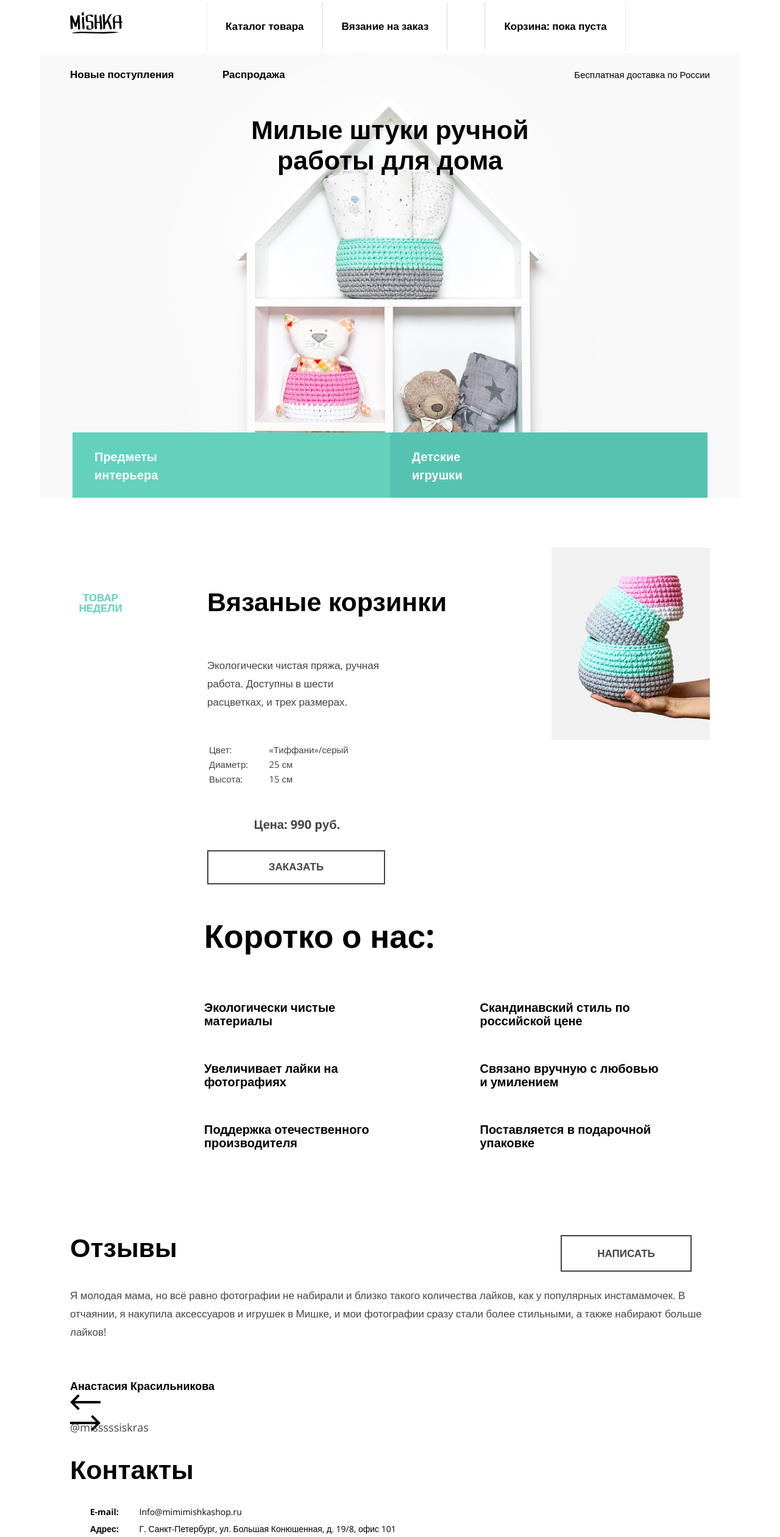
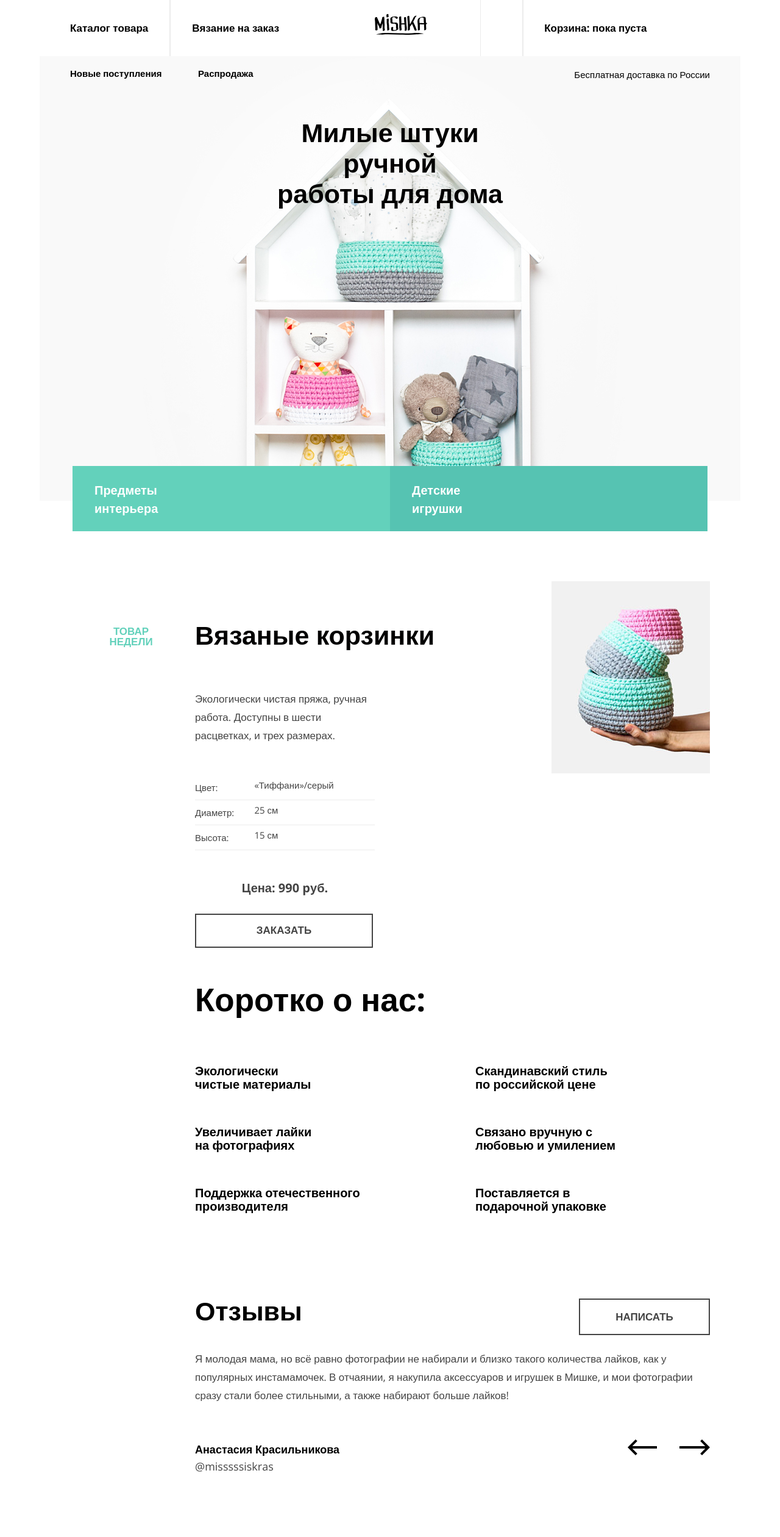
Before and after one commit to NastyaBy/1179703-mishka-20, a plain HTML site: page source/index.html in a window 1280 px wide. Shown: the top 2520 px of the page at 61% size. Drawn offline with nearby package versions, Linux system fonts and the light colour scheme; files that its build step writes are made by us from their sources.

Commit message:
Доделала адаптивные сетки для страниц index.html и catalog.html

```diff
--- a/source/index.html
+++ b/source/index.html
@@ -17,10 +17,13 @@
     Открыть меню
   </button>
   <nav class="header__nav">
-    <a class="header__nav-link header__nav-link--catalog" href="catalog.html" aria-label="Каталог товара">Каталог товара</a>
-    <a class="header__nav-link header__nav-link--form" href="form.html" aria-label="Вязание на заказ">Вязание на заказ</a>
+    <a class="header__nav-link header__nav-link--catalog" href="catalog.html" aria-label="Каталог товара">Каталог
+      товара</a>
+    <a class="header__nav-link header__nav-link--form" href="form.html" aria-label="Вязание на заказ">Вязание на
+      заказ</a>
     <a class="header__nav-link header__nav-link--search" href="#" aria-label="Поиск по сайту">Поиск по сайту</a>
-    <a class="header__nav-link header__nav-link--basket" href="#" aria-label="Корзина: пока пуста">Корзина: пока пуста</a>
+    <a class="header__nav-link header__nav-link--basket" href="#" aria-label="Корзина: пока пуста">Корзина: пока
+      пуста</a>
     <a class="header__nav-link header__nav-link--new" href="#" aria-label="Новые поступления">Новые поступления</a>
     <a class="header__nav-link header__nav-link--sale" href="#" aria-label="Распродажа">Распродажа</a>
 
@@ -31,7 +34,7 @@
 <main class="main">
   <h1 class="visually-hidden">Мишка</h1>
   <section class="intro">
-    <h2 class="intro__title intro__title--bg">Милые штуки ручной<br/> работы для дома</h2>
+    <h2 class="intro__title intro__title--bg">Милые штуки<br/> ручной<br/> работы для дома</h2>
     <a class="intro__item intro__item--bg1" href="#" aria-label="Предметы интерьера">
       Предметы интерьера
       <svg class="intro__item-picture" width="40" height="62" fill="none" xmlns="http://www.w3.org/2000/svg">
@@ -63,16 +66,16 @@
       размерах.</p>
     <table class="hot-product__item-table">
       <tr class="hot-product__table-row">
-        <th class="hot-product__row-title">Цвет:</th>
-        <td class="hot-product__row-description">«Тиффани»/серый</td>
+        <th class="hot-product__title">Цвет:</th>
+        <td class="hot-product__description">«Тиффани»/серый</td>
       </tr>
       <tr class="hot-product__table-row">
-        <th class="hot-product__row-title">Диаметр:</th>
-        <td class="hot-product__row-description">25 см</td>
+        <th class="hot-product__title">Диаметр:</th>
+        <td class="hot-product__description">25 см</td>
       </tr>
       <tr>
-        <th class="hot-product__row-title">Высота:</th>
-        <td class="hot-product__row-description">15 см</td>
+        <th class="hot-product__title">Высота:</th>
+        <td class="hot-product__description">15 см</td>
       </tr>
     </table>
     <img class="hot-product__item-picture" src="./img/knitted-basket-mobile.jpg" width="260" height="315" alt=""/>
@@ -84,22 +87,22 @@
     <h2 class="features__title">Коротко о нас:</h2>
     <ul class="features__list">
       <li class="features__item">
-        Экологически чистые материалы
+        Экологически<br/> чистые материалы
       </li>
       <li class="features__item">
-        Скандинавский стиль по российской цене
+        Скандинавский стиль<br/> по российской цене
       </li>
       <li class="features__item">
-        Увеличивает лайки на фотографиях
+        Увеличивает лайки<br/> на фотографиях
       </li>
       <li class="features__item">
-        Связано вручную с любовью и умилением
+        Связано вручную с<br/> любовью и умилением
       </li>
       <li class="features__item">
         Поддержка отечественного производителя
       </li>
       <li class="features__item">
-        Поставляется в подарочной упаковке
+        Поставляется в<br/> подарочной упаковке
       </li>
     </ul>
   </section>
@@ -115,6 +118,7 @@
       <strong class="comment__item-name">Анастасия Красильникова</strong>
       <a class="comment__item-email" href="#" aria-label="@misssssiskras">@misssssiskras</a>
     </div>
+    <div class="comment__navigation">
       <button class="button comment__item-button" type="button">Дальше
         <svg class="arrow-back" width="50" height="26" fill="none" xmlns="http://www.w3.org/2000/svg">
           <path d="M50 11H7.7l8.1-8.2L13 0 0 13l13 13 2.8-2.8L7.7 15H50v-4z" fill="#000"/>
@@ -125,6 +129,8 @@
           <path d="M0 11h42.3l-8.1-8.2L37 0l13 13-13 13-2.8-2.8 8.1-8.2H0v-4z" fill="#000"/>
         </svg>
       </button>
+    </div>
+
     <a class="button comment__button" href="blank.html" aria-label="Написать отзыв">Написать</a>
   </section>
 
@@ -132,12 +138,12 @@
     <h2 class="contacts__title">Контакты</h2>
     <table class="contacts__table">
       <tr class="contacts__table-row">
-        <th class="table-row__item">E-mail:</th>
-        <td class="table-row__item-description">Info@mimimishkashop.ru</td>
+        <th class="contacts__table-title">E-mail:</th>
+        <td class="contacts__table-description">info@mimimishkashop.ru</td>
       </tr>
       <tr>
-        <th class="table-row__item">Адрес:</th>
-        <td class="table-row__item-description">Г. Санкт-Петербург, ул. Большая Конюшенная, д. 19/8, офис 101</td>
+        <th class="contacts__table-title">Адрес:</th>
+        <td class="contacts__table-description">г. Санкт-Петербург,<br/> ул. Большая Конюшенная,<br/> д. 19/8, офис 101</td>
       </tr>
     </table>
     <img class="contacts__item-picture" src="./img/map-mobile.jpg" width="320" height="457" alt="Мы находимся по адресу: г. Санкт-Петербург, ул. Большая Конюшенная, д. 19/8, офис 101"/>
--- a/source/sass/_blocks/catalog.scss
+++ b/source/sass/_blocks/catalog.scss
@@ -1,6 +1,7 @@
 $catalog-item-border-color: #ececec;
 $catalog-item-title: #000000;
 $catalog-item-description: #444444;
+$catalog-item-description-border: #ececec;
 
 .catalog {
   display: flex;
@@ -49,12 +50,13 @@ $catalog-item-description: #444444;
     }
 
     &-description {
-      margin: 0;
-      padding: 0 28px 28px 28px;
+      margin: 0 28px;
+      padding-bottom: 18px;
       color: $catalog-item-description;
       font-size: 13px;
       font-weight: normal;
       line-height: 30px;
+      border-bottom: 1px solid $catalog-item-description-border;
 
       @include for-size (tablet) {
         grid-column: 2 / 4;
--- a/source/sass/_blocks/comment.scss
+++ b/source/sass/_blocks/comment.scss
@@ -12,7 +12,13 @@ $comment-item-button-border: #ececec;
   @include for-size(tablet) {
     margin: 0 50px;
     position: relative;
+    padding-bottom: 132px;
   }
+
+  @include for-size(desktop) {
+    padding-left: 205px;
+  }
+
 
   &__title {
     margin: 0;
@@ -52,7 +58,6 @@ $comment-item-button-border: #ececec;
     line-height: 24px;
 
     @include for-size(tablet) {
-      padding-bottom: 8px;
       font-size: 18px;
     }
   }
@@ -71,23 +76,40 @@ $comment-item-button-border: #ececec;
       top: 390px;
       left: 0;
     }
+
+    @include for-size(desktop) {
+      top: 350px;
+      left: 205px;
+    }
+  }
+
+  &__navigation {
+    @include for-size(tablet) {
+      position: absolute;
+      right: 0;
+      top: 350px;
+    }
+
+    @include for-size(desktop) {
+      top: 305px;
+    }
   }
 
   &__item-button {
     padding: 13px 38px;
+    margin: 0 -2px;
+    width: 50%;
     font-size: 0;
     border: 1px solid $comment-item-button-border;
 
     @include for-size(tablet) {
-      margin: 0;
-      padding: 0;
       border: none;
-      width: 50px;
+      padding: 0 0 0 37px;
     }
   }
 
   &__button {
-    margin: 38px 30px;
+    margin: 38px 0 30px 0;
     text-align: center;
 
     @include for-size(tablet) {
--- a/source/sass/_blocks/contacts.scss
+++ b/source/sass/_blocks/contacts.scss
@@ -6,10 +6,16 @@ $contacts-info-title: #444444;
   display: flex;
   flex-direction: column;
   margin: 0 30px;
+  position: relative;
 
   @include for-size(tablet) {
     margin: 0 50px;
   }
+
+  @include for-size(desktop) {
+    padding-left: 205px;
+  }
+
 
   &__title {
     margin: 0;
@@ -25,8 +31,8 @@ $contacts-info-title: #444444;
     }
   }
 
-  &__info {
-    margin: 0;
+  &__table {
+    margin: 0 0 30px 0;
     color: $contacts-info;
     font-size: 15px;
     line-height: 30px;
@@ -34,12 +40,18 @@ $contacts-info-title: #444444;
     border-collapse: collapse;
 
     &-title {
-      width: 90px;
+      width: 80px;
       color: $contacts-info-title;
       font-weight: normal;
       white-space: nowrap;
       text-transform: lowercase;
       text-align: start;
+      vertical-align: top;
+      padding-bottom: 30px;
+    }
+
+    &-description {
+      vertical-align: top;
     }
   }
 
@@ -49,15 +61,24 @@ $contacts-info-title: #444444;
     @include for-size(tablet) {
       margin: 0 -50px;
     }
+
+    @include for-size(desktop) {
+      position: absolute;
+      right: 50px;
+    }
   }
 
   &__button {
-    margin: 39px 0;
+    margin: 84px 0 34px 0;
     text-align: center;
 
     @include for-size(tablet) {
       width: 230px;
       align-self: center;
     }
+
+    @include for-size(desktop) {
+      align-self: auto;
+    }
   }
 }
--- a/source/sass/_blocks/features.scss
+++ b/source/sass/_blocks/features.scss
@@ -12,7 +12,7 @@ $features-item: #000000;
   }
 
   @include for-size (desktop) {
-    padding: 25px 20px 22px 220px;
+    padding: 25px 20px 22px 205px;
   }
 
   &__title {
--- a/source/sass/_blocks/header.scss
+++ b/source/sass/_blocks/header.scss
@@ -9,6 +9,7 @@ $header-nav-toggle-box-shadow: #231f20;
   align-items: center;
   margin: 0 30px;
   padding: 0;
+  position: relative;
 
 
   @include for-size(tablet) {
@@ -20,6 +21,17 @@ $header-nav-toggle-box-shadow: #231f20;
   &__logo {
     padding: 20px 0;
     font-size: 0;
+
+    @include for-size(tablet) {
+      margin-right: 210px;
+    }
+
+    @include for-size(desktop) {
+      padding: 0;
+      margin: 0;
+      position: absolute;
+      left: 500px;
+    }
   }
 
   &__nav {
@@ -32,6 +44,11 @@ $header-nav-toggle-box-shadow: #231f20;
 
     @include for-size(tablet) {
       flex-direction: row;
+    }
+
+    @include for-size(desktop) {
+      margin: 0;
+      align-content: space-between;
     }
 
 
@@ -64,7 +81,7 @@ $header-nav-toggle-box-shadow: #231f20;
 
     &-link {
       margin: 0;
-      padding: 28px 30px;
+      padding: 34px;
       color: $header-nav-link-color;
       font-size: 17px;
       font-weight: bold;
@@ -86,10 +103,9 @@ $header-nav-toggle-box-shadow: #231f20;
 
         @include for-size(desktop) {
           position: static;
-          padding: 28px 30px;
+          padding: 34px 35px 34px 0;
           border-top: none;
           border-right: 1px solid #ececec;
-          border-left: 1px solid #ececec;
           border-bottom: none;
         }
       }
@@ -98,16 +114,16 @@ $header-nav-toggle-box-shadow: #231f20;
         @include for-size(tablet) {
           position: absolute;
           left: 170px;
-          top: 110px;
+          top: 108px;
           border: none;
           padding: 0;
         }
 
         @include for-size(desktop) {
           position: static;
-          padding: 28px 30px;
+          margin-right: 295px;
+          padding: 34px 35px;
           border-top: none;
-          border-right: 1px solid #ececec;
           border-left: 1px solid #ececec;
           border-bottom: none;
         }
@@ -126,9 +142,12 @@ $header-nav-toggle-box-shadow: #231f20;
       &--basket {
         @include for-size(tablet) {
           border-top: none;
-          border-right: 1px solid $header-nav-link-border;
           border-left: 1px solid $header-nav-link-border;
           border-bottom: none;
+        }
+
+        @include for-size(desktop) {
+          padding-right: 0;
         }
       }
 
@@ -144,10 +163,12 @@ $header-nav-toggle-box-shadow: #231f20;
         @include for-size(desktop) {
           display: block;
           position: absolute;
+          padding: 0;
           left: 0;
-          top: 110px;
+          top: 108px;
           border: none;
-          padding: 0;
+          font-size: 15px;
+          line-height: 24px;
         }
       }
 
@@ -162,10 +183,12 @@ $header-nav-toggle-box-shadow: #231f20;
         @include for-size(desktop) {
           display: block;
           position: absolute;
-          top: 110px;
-          left: 250px;
+          padding: 0;
+          top: 108px;
+          left: 210px;
           border: none;
-          padding: 0;
+          font-size: 15px;
+          line-height: 24px;
         }
       }
     }
--- a/source/sass/_blocks/hot-product.scss
+++ b/source/sass/_blocks/hot-product.scss
@@ -3,6 +3,7 @@ $hot-product-item-description-color: #63d1bb;
 $hot-product-item-text: #444444;
 $hot-product-item-row-title: #444444;
 $hot-product-item-row-description: #444444;
+$hot-product-item-row-border: #ececec;
 $hot-product-item-price: #444444;
 
 
@@ -19,7 +20,7 @@ $hot-product-item-price: #444444;
 
   @include for-size(desktop) {
     padding-top: 115px;
-    padding-left: 225px;
+    padding-left: 205px;
   }
 
   &__item-preview {
@@ -55,7 +56,7 @@ $hot-product-item-price: #444444;
     }
 
     @include for-size(desktop) {
-      left: 0;
+      left: 50px;
       right: auto;
     }
   }
@@ -78,27 +79,33 @@ $hot-product-item-price: #444444;
   }
 
   &__item-table {
+    border-collapse: collapse;
+
     @include for-size(tablet) {
       width: 295px;
       margin-bottom: 50px;
     }
   }
 
-  &__row-title {
+  &__title {
     margin: 0;
+    padding: 10px 0;
     color: $hot-product-item-row-title;
     font-size: 15px;
     font-weight: normal;
     line-height: 20px;
     text-align: start;
+    border-bottom: 1px solid $hot-product-item-row-border;
   }
 
-  &__row-description {
+  &__description {
     margin: 0;
+    padding-bottom: 10px;
     color: $hot-product-item-row-description;
     font-size: 15px;
     font-weight: normal;
     line-height: 20px;
+    border-bottom: 1px solid $hot-product-item-row-border;
   }
 
   &__item-picture {
```
Also changed, not shown: source/catalog.html (+10 -4 lines), source/form.html (+6 -2 lines). Lines whose indentation alone changed are shown as unchanged.
